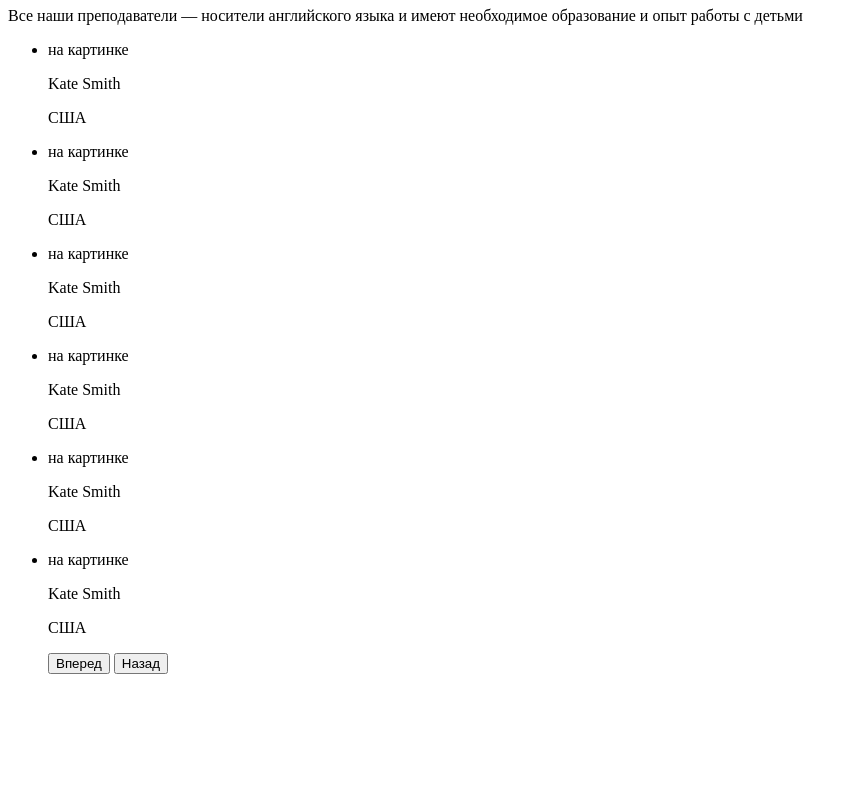
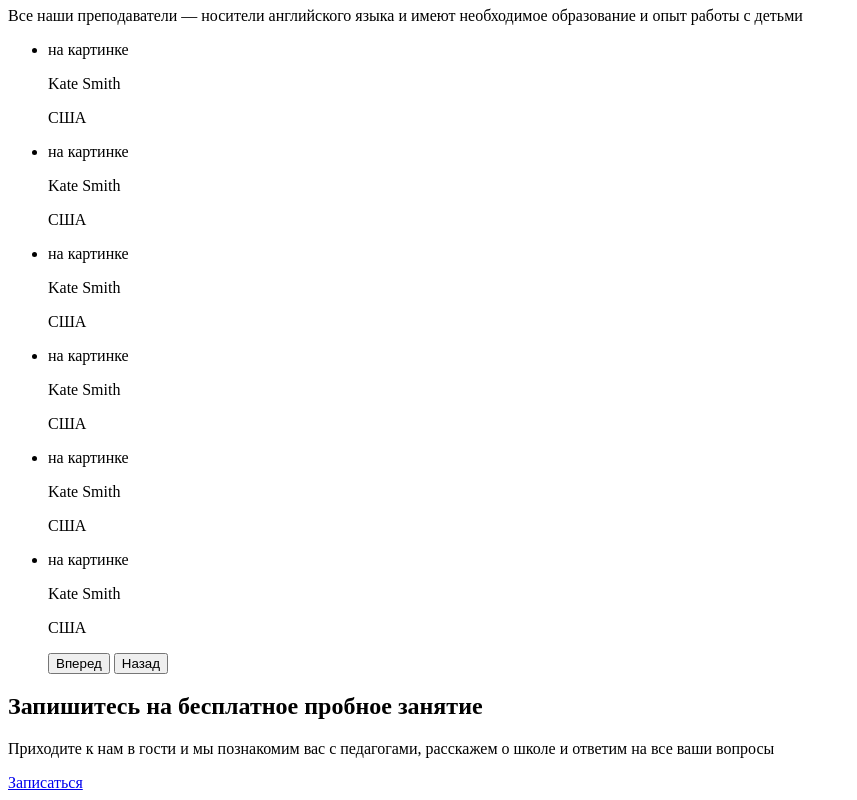
Before and after one commit to anatoliay/Children-sSchool, a plain HTML site: page Index.html in a window 1280 px wide. Shown: the part 1612-2412 px from the top of the page, without its empty margins (0-857 px from the left). Before the commit the page ends 2302 px from the top, so only its background shows below. Drawn offline with Linux system fonts and the light colour scheme.

Commit message:
блок banner

```diff
--- a/Index.html
+++ b/Index.html
@@ -151,6 +151,11 @@
 				<button class="teachers__slider-button">Назад</button>
 			</ul>
 		</section>
+		<section class="banner">
+			<h2 class="banner__title">Запишитесь на бесплатное пробное занятие</h2>
+			<p class="banner__text">Приходите к нам в гости и мы познакомим вас с педагогами, расскажем о школе и ответим на все ваши вопросы</p>
+			<a href="#" class="banner__text"> Записаться</a>
+		</section>
 	</main>
 
 </body>
```
